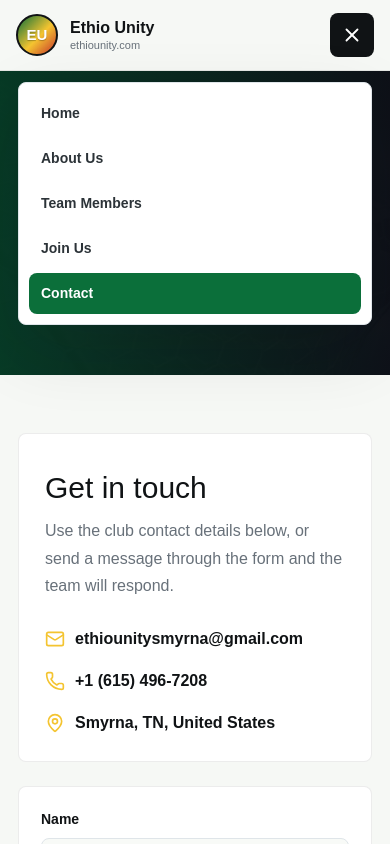
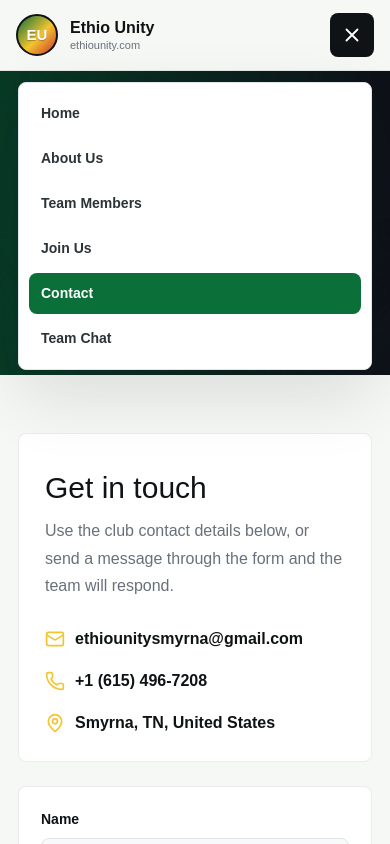
Before and after one commit to fassiliss/sunday-soccer, a Next.js app: page /contact in a window 390 px wide. Both pictures are taken after a click on the button "Toggle navigation". Shown: the top 844 px of the page. Built offline with nearby package versions, Linux system fonts and the light colour scheme.

Commit message:
Add team chat to mobile navigation

```diff
--- a/components/Header.tsx
+++ b/components/Header.tsx
@@ -57,6 +57,9 @@ export function Header() {
               {item.label}
             </Link>
           ))}
+          <Link href="/chat" onClick={() => setOpen(false)}>
+            Team Chat
+          </Link>
         </nav>
       ) : null}
     </header>
```
